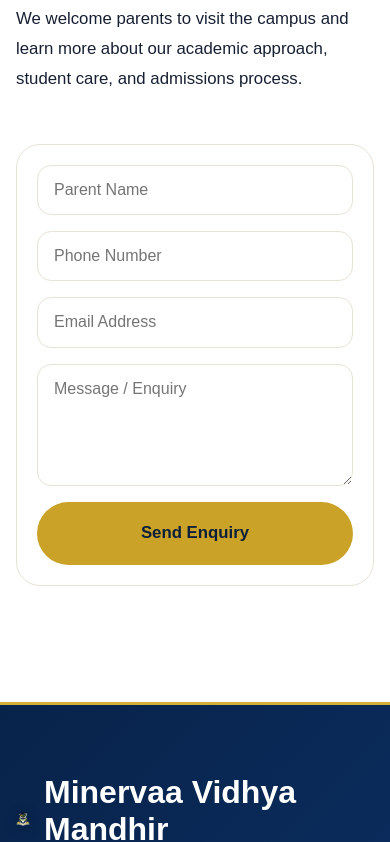
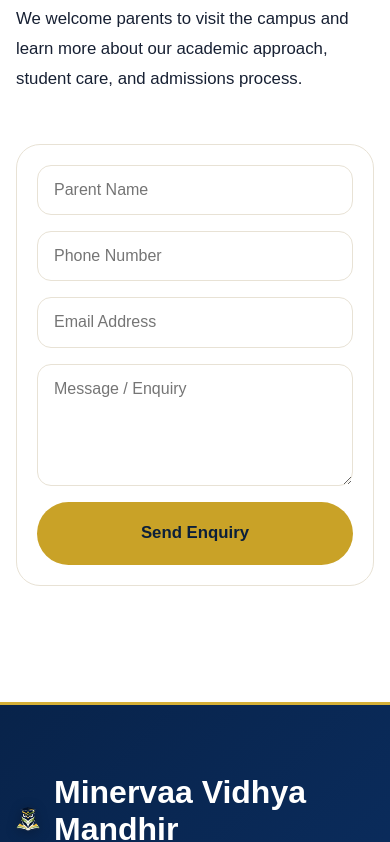
Before and after one commit to jarjunarnold/minervaaschool, a Next.js app in the folder minervaa-site/: page / in a window 390 px wide. Shown: the part 8371-9213 px from the top of the page. Built offline with nearby package versions, Linux system fonts and the light colour scheme.

Commit message:
Update globals.css

```diff
--- a/minervaa-site/app/globals.css
+++ b/minervaa-site/app/globals.css
@@ -392,8 +392,8 @@ textarea {
 }
 
 .footer-logo {
-  width: 14px;
-  height: 14px;
+  width: 24px;
+  height: 24px;
   object-fit: contain;
   flex-shrink: 0;
 }
```
